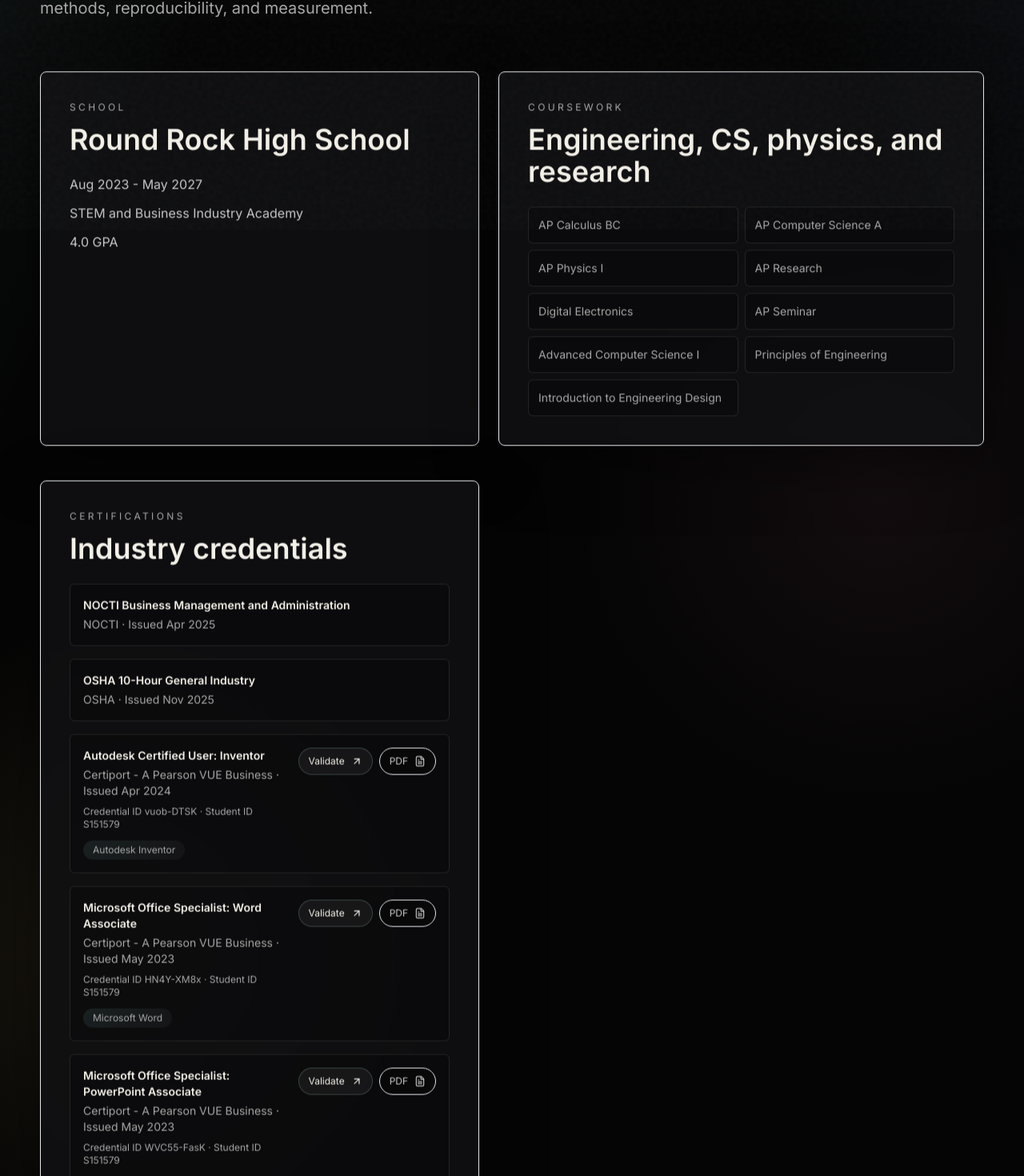
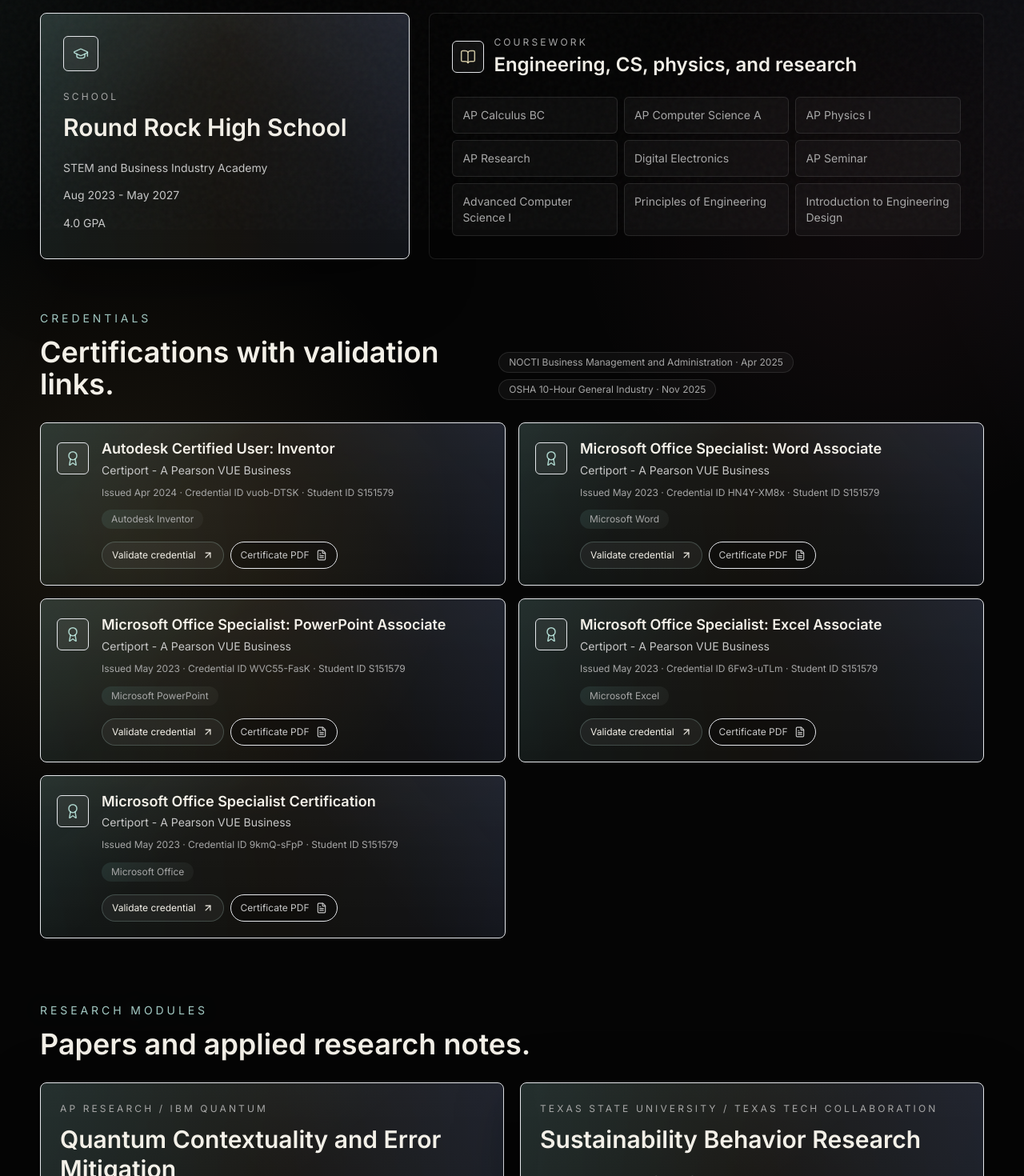
Before and after one commit to varun-b-nagaraj/E-Portfolio, a Next.js app: page /education in a window 1280 px wide. Shown: the part 513-1983 px from the top of the page at 80% size. Built offline with nearby package versions, Linux system fonts and the light colour scheme.

Commit message:
new code

```diff
--- a/src/app/education/page.tsx
+++ b/src/app/education/page.tsx
@@ -1,49 +1,85 @@
-import { PinnedPanel } from "@/components/PinnedPanel";
 import { SectionIntro } from "@/components/SectionIntro";
 import { education } from "@/data/education";
-import { ArrowUpRight, FileText } from "lucide-react";
+import { ArrowUpRight, Award, BookOpen, FileText, GraduationCap } from "lucide-react";
 
 export default function EducationPage() {
+  const credentialedCertifications = education.certifications.filter((certification) => certification.credentialUrl || certification.certificatePdf);
+  const otherCertifications = education.certifications.filter((certification) => !certification.credentialUrl && !certification.certificatePdf);
+
   return (
     <>
       <SectionIntro
         eyebrow="Academia"
-        title="Academic foundation, certifications, and research in one technical track."
-        body="Research is treated as part of the academic system: experimental design, data methods, reproducibility, and measurement."
+        title="Academic work, certifications, and research."
+        body="A cleaner view of school, coursework, credentials, and research papers without mixing everything into one long column."
       />
-      <section className="container-page grid gap-6 py-20 lg:grid-cols-[0.95fr_1.05fr]">
-        <PinnedPanel eyebrow="School" title={education.school}>
-          <div className="space-y-3 text-silver">
+
+      <section className="container-page grid gap-6 py-16 lg:grid-cols-[0.8fr_1.2fr]">
+        <div className="surface-glow rounded-lg border border-white/12 bg-panel/85 p-7 shadow-glass">
+          <span className="grid h-11 w-11 place-items-center rounded-md border border-white/12 bg-white/[0.05] text-teal-100/80">
+            <GraduationCap className="h-5 w-5" aria-hidden="true" strokeWidth={1.8} />
+          </span>
+          <p className="mt-6 text-xs uppercase tracking-[0.26em] text-muted">School</p>
+          <h2 className="mt-3 text-3xl font-semibold leading-tight text-bone">{education.school}</h2>
+          <div className="mt-5 space-y-3 text-sm leading-relaxed text-silver">
+            <p>{education.academy}</p>
             <p>{education.period}</p>
-            <p>{education.academy}</p>
             <p>{education.gpa}</p>
           </div>
-        </PinnedPanel>
-        <PinnedPanel eyebrow="Coursework" title="Engineering, CS, physics, and research">
-          <div className="grid gap-2 sm:grid-cols-2">
+        </div>
+
+        <div className="rounded-lg border border-white/10 bg-black/20 p-7">
+          <div className="flex items-center gap-3">
+            <span className="grid h-10 w-10 place-items-center rounded-md border border-white/12 bg-white/[0.05] text-amber-100/80">
+              <BookOpen className="h-5 w-5" aria-hidden="true" strokeWidth={1.8} />
+            </span>
+            <div>
+              <p className="text-xs uppercase tracking-[0.26em] text-muted">Coursework</p>
+              <h2 className="mt-1 text-2xl font-semibold text-bone">Engineering, CS, physics, and research</h2>
+            </div>
+          </div>
+          <div className="mt-6 grid gap-2 sm:grid-cols-2 lg:grid-cols-3">
             {education.coursework.map((course) => (
-              <div key={course} className="rounded-md border border-white/10 bg-black/25 p-3 text-sm text-muted">
+              <div key={course} className="rounded-md border border-white/10 bg-white/[0.035] p-3 text-sm text-muted">
                 {course}
               </div>
             ))}
           </div>
-        </PinnedPanel>
-        <PinnedPanel eyebrow="Certifications" title="Industry credentials">
-          <div className="space-y-4">
-            {education.certifications.map((certification) => (
-              <div key={certification.title} className="rounded-md border border-white/10 bg-black/25 p-4 text-sm text-silver">
-                <div className="flex flex-col gap-3 md:flex-row md:items-start md:justify-between">
+        </div>
+      </section>
+
+      <section className="container-page pb-20">
+        <div className="mb-7 flex flex-col gap-3 md:flex-row md:items-end md:justify-between">
           <div>
-                    <h3 className="font-semibold text-bone">{certification.title}</h3>
-                    <p className="mt-1 text-muted">
-                      {certification.issuer} · Issued {certification.issued}
-                    </p>
-                    {certification.credentialId && (
-                      <p className="mt-2 text-xs text-muted">
-                        Credential ID {certification.credentialId}
+            <p className="section-kicker text-sm uppercase tracking-[0.28em]">Credentials</p>
+            <h2 className="mt-3 text-3xl font-semibold text-bone md:text-4xl">Certifications with validation links.</h2>
+          </div>
+          {otherCertifications.length > 0 && (
+            <div className="flex flex-wrap gap-2">
+              {otherCertifications.map((certification) => (
+                <span key={certification.title} className="rounded-full border border-white/10 bg-white/[0.04] px-3 py-1 text-xs text-muted">
+                  {certification.title} · {certification.issued}
+                </span>
+              ))}
+            </div>
+          )}
+        </div>
+
+        <div className="grid gap-4 lg:grid-cols-2">
+          {credentialedCertifications.map((certification) => (
+            <article key={certification.title} className="surface-glow rounded-lg border border-white/12 bg-panel/80 p-5">
+              <div className="flex gap-4">
+                <span className="mt-1 grid h-10 w-10 shrink-0 place-items-center rounded-md border border-white/12 bg-white/[0.05] text-teal-100/80">
+                  <Award className="h-5 w-5" aria-hidden="true" strokeWidth={1.8} />
+                </span>
+                <div className="min-w-0 flex-1">
+                  <h3 className="text-lg font-semibold leading-snug text-bone">{certification.title}</h3>
+                  <p className="mt-1 text-sm text-silver">{certification.issuer}</p>
+                  <p className="mt-2 text-xs leading-relaxed text-muted">
+                    Issued {certification.issued}
+                    {certification.credentialId ? ` · Credential ID ${certification.credentialId}` : ""}
                     {certification.studentId ? ` · Student ID ${certification.studentId}` : ""}
                   </p>
-                    )}
                   {certification.skills && (
                     <div className="mt-3 flex flex-wrap gap-2">
                       {certification.skills.map((skill) => (
@@ -53,9 +89,7 @@
                       ))}
                     </div>
                   )}
-                  </div>
-                  {(certification.credentialUrl || certification.certificatePdf) && (
-                    <div className="flex shrink-0 flex-wrap gap-2">
+                  <div className="mt-4 flex flex-wrap gap-2">
                     {certification.credentialUrl && (
                       <a
                         href={certification.credentialUrl}
@@ -63,7 +97,7 @@
                         rel="noreferrer"
                         className="inline-flex items-center gap-2 rounded-full border border-teal-100/20 bg-white/[0.05] px-3 py-2 text-xs text-bone transition-all duration-500 hover:-translate-y-0.5 hover:border-amber-100/35 hover:bg-white/[0.09]"
                       >
-                          Validate
+                        Validate credential
                         <ArrowUpRight className="h-3.5 w-3.5" />
                       </a>
                     )}
@@ -74,26 +108,29 @@
                         rel="noreferrer"
                         className="inline-flex items-center gap-2 rounded-full border border-white/12 bg-black/25 px-3 py-2 text-xs text-silver transition-all duration-500 hover:-translate-y-0.5 hover:border-teal-100/30 hover:bg-white/[0.07] hover:text-bone"
                       >
-                          PDF
+                        Certificate PDF
                         <FileText className="h-3.5 w-3.5" />
                       </a>
                     )}
                   </div>
-                  )}
                 </div>
               </div>
+            </article>
           ))}
         </div>
-        </PinnedPanel>
       </section>
+
       <section className="container-page pb-28">
-        <p className="text-sm uppercase tracking-[0.28em] text-muted">Research modules</p>
-        <div className="mt-8 grid gap-6">
+        <div className="mb-7">
+          <p className="section-kicker text-sm uppercase tracking-[0.28em]">Research modules</p>
+          <h2 className="mt-3 text-3xl font-semibold text-bone md:text-4xl">Papers and applied research notes.</h2>
+        </div>
+        <div className="grid gap-5 lg:grid-cols-2">
           {education.research.map((item) => (
-            <PinnedPanel key={item.title} eyebrow={item.institution} title={item.title}>
-              <div className="grid gap-8 lg:grid-cols-[1.1fr_0.9fr]">
-                <div className="min-w-0">
-                  <p className="text-lg leading-relaxed text-silver">{item.summary}</p>
+            <article key={item.title} className="surface-glow flex min-h-full flex-col rounded-lg border border-white/12 bg-panel/85 p-6 shadow-glass">
+              <p className="text-xs uppercase tracking-[0.26em] text-muted">{item.institution}</p>
+              <h3 className="mt-3 text-3xl font-semibold leading-tight text-bone">{item.title}</h3>
+              <p className="mt-5 text-base leading-relaxed text-silver">{item.summary}</p>
               <ul className="mt-5 space-y-3 text-sm leading-relaxed text-muted">
                 {item.abstract.map((point) => (
                   <li key={point} className="flex gap-3">
@@ -102,22 +139,15 @@
                   </li>
                 ))}
               </ul>
-                </div>
-                <div>
-                  <div className="mb-4 h-28 rounded-md border border-white/10 bg-black/30 p-4">
-                    <div className="h-full w-full rounded border border-white/10 bg-[linear-gradient(135deg,transparent_0_20%,rgba(255,255,255,.18)_20%_21%,transparent_21%_46%,rgba(255,255,255,.12)_46%_47%,transparent_47%)]" />
-                  </div>
-                  <div className="flex flex-wrap gap-2">
+              <div className="mt-6 flex flex-wrap gap-2">
                 {item.keywords.map((tag) => (
                   <span key={tag} className="rounded-full border border-white/10 bg-white/[0.04] px-3 py-1 text-xs text-muted">
                     {tag}
                   </span>
                 ))}
               </div>
-                </div>
-              </div>
               {item.paper && (
-                <div className="mt-8 border-t border-white/10 pt-6">
+                <div className="mt-auto border-t border-white/10 pt-5">
                   <a
                     href={item.paper.href}
                     target="_blank"
@@ -129,7 +159,7 @@
                   </a>
                 </div>
               )}
-            </PinnedPanel>
+            </article>
           ))}
         </div>
       </section>
```
Also changed, not shown: osha.jpeg (added). Lines whose indentation alone changed are shown as unchanged.
